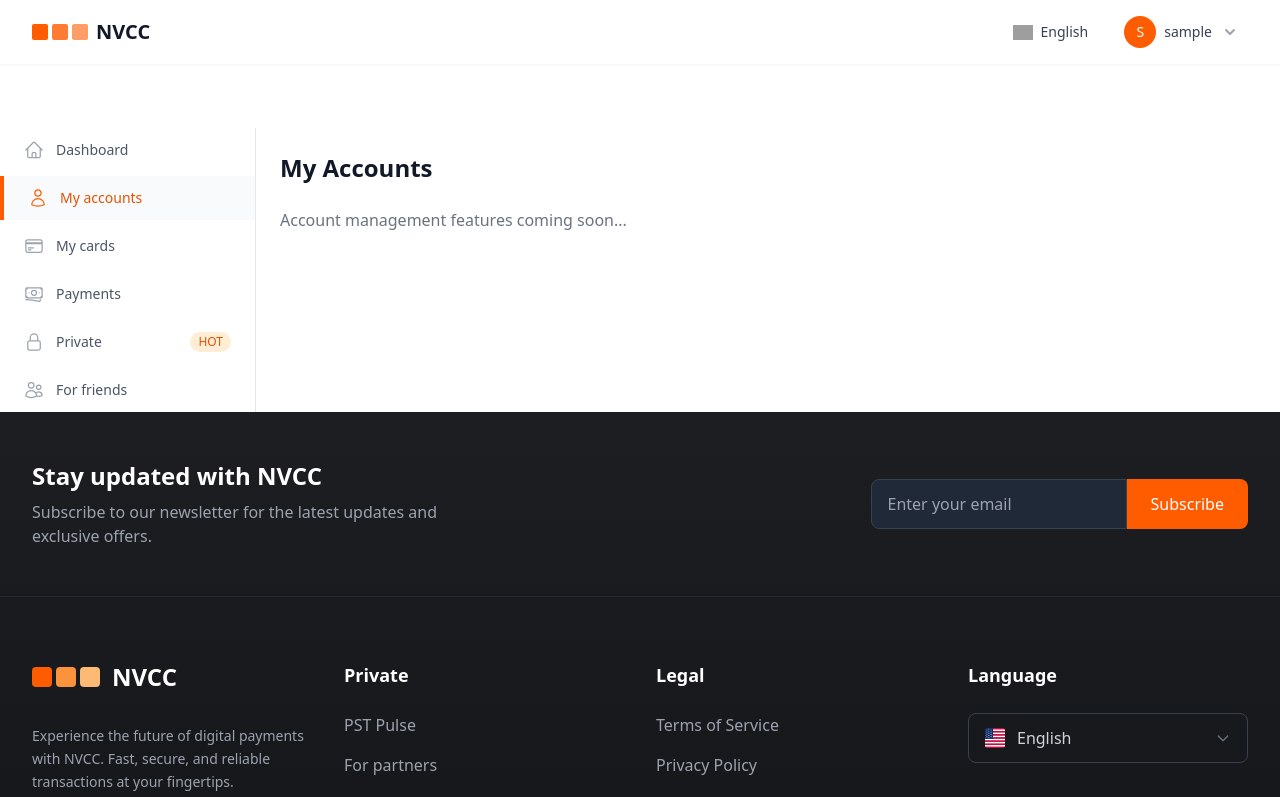
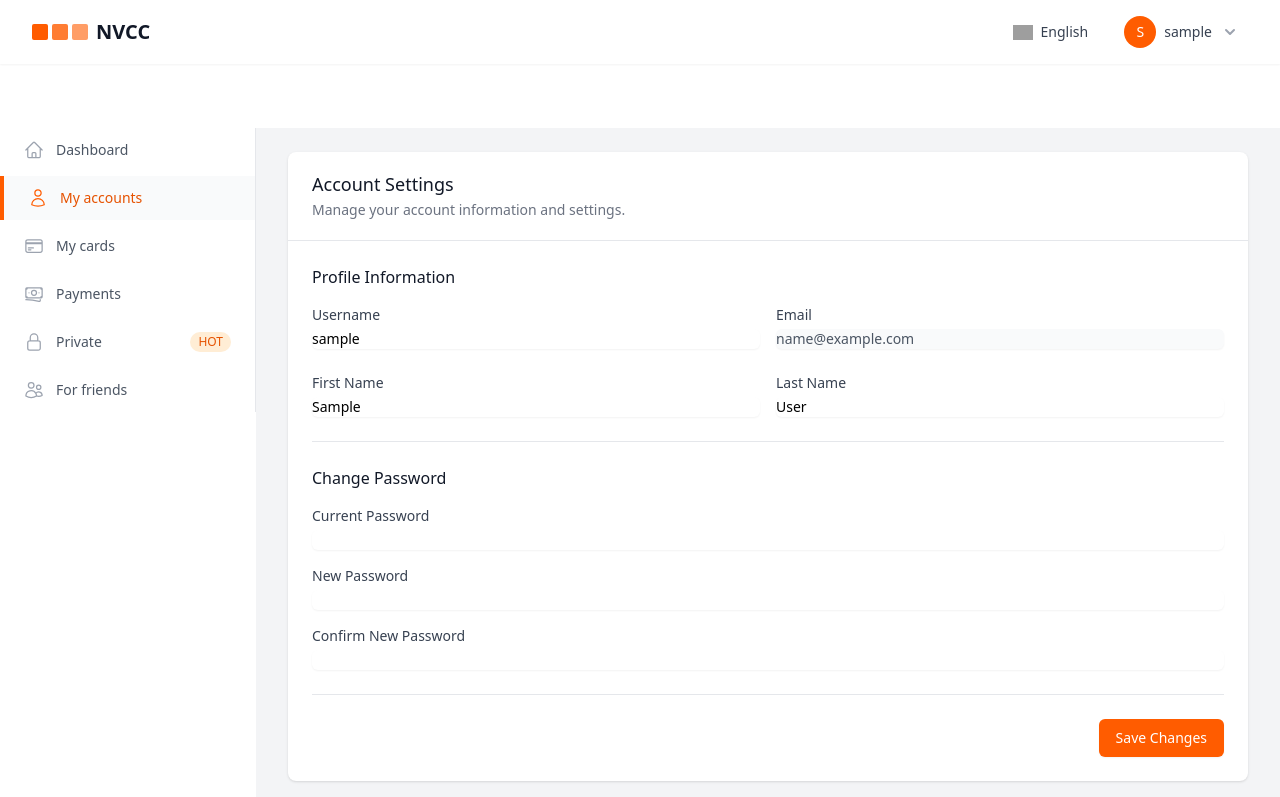
Before and after one commit to armanmishra1000/nvcc, a Vue app: page /accounts in a window 1280 px wide. Shown: the top 797 px of the page. Built offline with nearby package versions, Linux system fonts and the light colour scheme; sample sign-in values are in the browser's storage; grey boxes are pictures that could not be loaded.

Commit message:
feat: integrate account settings into UserAccounts view
- Added account settings form to UserAccounts.vue
- Implemented profile information management
- Added password change functionality
- Maintained consistent styling with AccountSettings

```diff
--- a/src/views/UserAccounts.vue
+++ b/src/views/UserAccounts.vue
@@ -1,14 +1,206 @@
 <template>
-  <div class="p-6">
-    <h1 class="text-2xl font-semibold text-gray-900">My Accounts</h1>
-    <div class="mt-6">
-      <p class="text-gray-500">Account management features coming soon...</p>
+  <div class="min-h-screen bg-gray-100 py-6">
+    <div class="max-w-7xl mx-auto px-4 sm:px-6 lg:px-8">
+      <div class="bg-white shadow rounded-lg">
+        <!-- Header -->
+        <div class="px-4 py-5 border-b border-gray-200 sm:px-6">
+          <h3 class="text-lg leading-6 font-medium text-gray-900">Account Settings</h3>
+          <p class="mt-1 text-sm text-gray-500">Manage your account information and settings.</p>
+        </div>
+
+        <!-- Form -->
+        <div class="px-4 py-5 sm:p-6">
+          <form @submit.prevent="handleSubmit" class="space-y-6">
+            <!-- Profile Information -->
+            <div>
+              <h4 class="text-md font-medium text-gray-900 mb-4">Profile Information</h4>
+              <div class="grid grid-cols-1 gap-y-6 gap-x-4 sm:grid-cols-2">
+                <div>
+                  <label for="username" class="block text-sm font-medium text-gray-700">Username</label>
+                  <div class="mt-1">
+                    <input
+                      type="text"
+                      id="username"
+                      v-model="formData.username"
+                      class="shadow-sm focus:ring-orange-500 focus:border-orange-500 block w-full sm:text-sm border-gray-300 rounded-md"
+                    />
+                  </div>
+                </div>
+
+                <div>
+                  <label for="email" class="block text-sm font-medium text-gray-700">Email</label>
+                  <div class="mt-1">
+                    <input
+                      type="email"
+                      id="email"
+                      v-model="formData.email"
+                      class="shadow-sm block w-full sm:text-sm border-gray-300 rounded-md bg-gray-50 text-gray-600"
+                      readonly
+                      disabled
+                    />
+                  </div>
+                </div>
+
+                <div>
+                  <label for="firstName" class="block text-sm font-medium text-gray-700">First Name</label>
+                  <div class="mt-1">
+                    <input
+                      type="text"
+                      id="firstName"
+                      v-model="formData.firstName"
+                      class="shadow-sm focus:ring-orange-500 focus:border-orange-500 block w-full sm:text-sm border-gray-300 rounded-md"
+                    />
+                  </div>
+                </div>
+
+                <div>
+                  <label for="lastName" class="block text-sm font-medium text-gray-700">Last Name</label>
+                  <div class="mt-1">
+                    <input
+                      type="text"
+                      id="lastName"
+                      v-model="formData.lastName"
+                      class="shadow-sm focus:ring-orange-500 focus:border-orange-500 block w-full sm:text-sm border-gray-300 rounded-md"
+                    />
+                  </div>
+                </div>
+              </div>
+            </div>
+
+            <!-- Change Password -->
+            <div class="pt-6 border-t border-gray-200">
+              <h4 class="text-md font-medium text-gray-900 mb-4">Change Password</h4>
+              <div class="space-y-4">
+                <div>
+                  <label for="currentPassword" class="block text-sm font-medium text-gray-700">Current Password</label>
+                  <div class="mt-1">
+                    <input
+                      type="password"
+                      id="currentPassword"
+                      v-model="formData.currentPassword"
+                      class="shadow-sm focus:ring-orange-500 focus:border-orange-500 block w-full sm:text-sm border-gray-300 rounded-md"
+                    />
+                  </div>
+                </div>
+
+                <div>
+                  <label for="newPassword" class="block text-sm font-medium text-gray-700">New Password</label>
+                  <div class="mt-1">
+                    <input
+                      type="password"
+                      id="newPassword"
+                      v-model="formData.newPassword"
+                      class="shadow-sm focus:ring-orange-500 focus:border-orange-500 block w-full sm:text-sm border-gray-300 rounded-md"
+                    />
+                  </div>
+                </div>
+
+                <div>
+                  <label for="confirmPassword" class="block text-sm font-medium text-gray-700">Confirm New Password</label>
+                  <div class="mt-1">
+                    <input
+                      type="password"
+                      id="confirmPassword"
+                      v-model="formData.confirmPassword"
+                      class="shadow-sm focus:ring-orange-500 focus:border-orange-500 block w-full sm:text-sm border-gray-300 rounded-md"
+                    />
+                  </div>
+                </div>
+              </div>
+            </div>
+
+            <!-- Save Button -->
+            <div class="pt-6 border-t border-gray-200">
+              <div class="flex justify-end">
+                <button
+                  type="submit"
+                  class="ml-3 inline-flex justify-center py-2 px-4 border border-transparent shadow-sm text-sm font-medium rounded-md text-white bg-orange-500 hover:bg-orange-600 focus:outline-none focus:ring-2 focus:ring-offset-2 focus:ring-orange-500"
+                  :disabled="loading"
+                >
+                  <svg v-if="loading" class="animate-spin -ml-1 mr-2 h-4 w-4 text-white" fill="none" viewBox="0 0 24 24">
+                    <circle class="opacity-25" cx="12" cy="12" r="10" stroke="currentColor" stroke-width="4"></circle>
+                    <path class="opacity-75" fill="currentColor" d="M4 12a8 8 0 018-8V0C5.373 0 0 5.373 0 12h4zm2 5.291A7.962 7.962 0 014 12H0c0 3.042 1.135 5.824 3 7.938l3-2.647z"></path>
+                  </svg>
+                  Save Changes
+                </button>
+              </div>
+            </div>
+          </form>
+        </div>
+      </div>
     </div>
   </div>
 </template>
 
 <script>
+import { ref, onMounted } from 'vue'
+
 export default {
-  name: 'UserAccounts'
+  name: 'AccountSettings',
+  setup() {
+    const loading = ref(false)
+    const formData = ref({
+      username: '',
+      email: '',
+      firstName: '',
+      lastName: '',
+      currentPassword: '',
+      newPassword: '',
+      confirmPassword: ''
+    })
+
+    onMounted(() => {
+      // Load user data from localStorage or your auth store
+      const userData = JSON.parse(localStorage.getItem('userData') || '{}')
+      formData.value = {
+        ...formData.value,
+        username: userData.username || localStorage.getItem('userName') || '',
+        email: userData.email || localStorage.getItem('userEmail') || 'user@example.com',
+        firstName: userData.firstName || '',
+        lastName: userData.lastName || ''
+      }
+    })
+
+    const handleSubmit = async () => {
+      loading.value = true
+      try {
+        // Validate passwords match
+        if (formData.value.newPassword && formData.value.newPassword !== formData.value.confirmPassword) {
+          alert('New passwords do not match')
+          return
+        }
+
+        // Here you would typically make an API call to update the user's information
+        // For now, we'll just update localStorage
+        const userData = {
+          username: formData.value.username,
+          email: formData.value.email,
+          firstName: formData.value.firstName,
+          lastName: formData.value.lastName
+        }
+        localStorage.setItem('userData', JSON.stringify(userData))
+        localStorage.setItem('userName', formData.value.username)
+        localStorage.setItem('userEmail', formData.value.email)
+
+        alert('Settings updated successfully')
+
+        // Clear password fields
+        formData.value.currentPassword = ''
+        formData.value.newPassword = ''
+        formData.value.confirmPassword = ''
+      } catch (error) {
+        alert('Error updating settings')
+        console.error(error)
+      } finally {
+        loading.value = false
+      }
+    }
+
+    return {
+      formData,
+      loading,
+      handleSubmit
+    }
+  }
 }
 </script>
```
